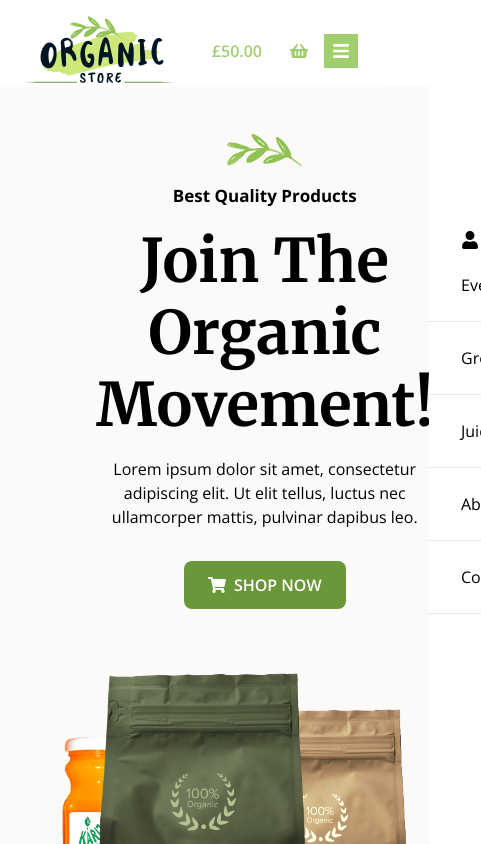
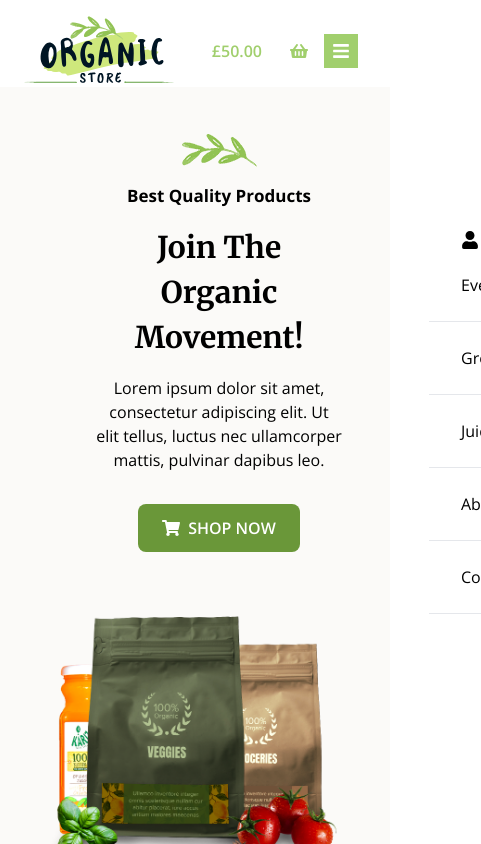
Before and after one commit to samdahboss/OrganicFoodSite, a React (Vite) app: page / in a window 390 px wide. Shown: the top 844 px of the page, 481 px wide, since content can reach past the window. Built offline with nearby package versions, Linux system fonts and the light colour scheme.

Commit message:
Refactor Home component to use Hero component for improved responsiveness and layout

```diff
--- /dev/null
+++ b/src/components/Hero.jsx
@@ -0,0 +1,35 @@
+import { FaShoppingCart } from "react-icons/fa";
+export default function Hero() {
+  return (
+    <section className="flex hero lg:py-24 relative flex-col lg:flex-row px-12 container bg-[#FBFAF8]">
+        <div className="absolute bottom-0 right-0 w-80 hidden lg:block">
+            <img src="/leaves-free-img.png" className="z-0"/>
+            <div className="absolute bottom-0 right-0 bg-[#FBFAF8] opacity-50 z-20 w-full h-full"></div>
+        </div>
+        <div className="hero lg:w-1/2 hidden lg:block z-20">
+          <img src="/organic-products-hero.png" alt="hero" />
+        </div>
+        <div className="lg:w-1/2 items-center text-center lg:text-left lg:items-start flex flex-col gap-4 pl-12 py-12 z-20">
+          <div>
+            <img src="/logo-leaf-new.png" alt="logo" />
+          </div>
+          <h5 className="text-[17px] font-bold">Best Quality Products</h5>
+          <h1 className="lg:text-6xl text-[30px] lg:leading-[72px] font-merriweather font-bold">
+            Join The Organic Movement!
+          </h1>
+          <p>
+            Lorem ipsum dolor sit amet, consectetur adipiscing elit. Ut elit
+            tellus, luctus nec ullamcorper mattis, pulvinar dapibus leo.
+          </p>
+          <div className="py-4">
+            <button className="bg-darkGreenColor hover:bg-greenColor text-white flex gap-2 z-40 items-center py-3 px-6 rounded-lg font-semibold">
+              <FaShoppingCart size={18}/> SHOP NOW
+            </button>
+          </div>
+        </div>
+        <div className="hero lg:w-1/2 lg:hidden z-20">
+          <img src="/organic-products-hero.png" alt="hero" className="w-full" />
+        </div>
+      </section>
+  )
+}
--- a/src/pages/Home.jsx
+++ b/src/pages/Home.jsx
@@ -1,37 +1,8 @@
-import { FaShoppingCart } from "react-icons/fa";
+import Hero from "../components/Hero";
 export default function Home() {
   return (
     <div className=" mx-auto">
-      <section className="flex hero lg:py-36 relative flex-col lg:flex-row px-12 container bg-[#FBFAF8]">
-        <div className="absolute bottom-0 right-0 w-80 hidden lg:block">
-            <img src="/leaves-free-img.png" className="z-0"/>
-            <div className="absolute bottom-0 right-0 bg-[#FBFAF8] opacity-50 z-20 w-full h-full"></div>
-        </div>
-        <div className="hero lg:w-1/2 hidden lg:block z-20">
-          <img src="/organic-products-hero.png" alt="hero" />
-        </div>
-        <div className="lg:w-1/2 items-center text-center lg:text-left lg:items-start flex flex-col gap-4 pl-12 py-12 z-20">
-          <div>
-            <img src="/logo-leaf-new.png" alt="logo" />
-          </div>
-          <h5 className="text-[17px] font-bold">Best Quality Products</h5>
-          <h1 className="text-6xl leading-[72px] font-merriweather font-bold">
-            Join The Organic Movement!
-          </h1>
-          <p>
-            Lorem ipsum dolor sit amet, consectetur adipiscing elit. Ut elit
-            tellus, luctus nec ullamcorper mattis, pulvinar dapibus leo.
-          </p>
-          <div className="py-4">
-            <button className="bg-darkGreenColor hover:bg-greenColor text-white flex gap-2 z-40 items-center py-3 px-6 rounded-lg font-semibold">
-              <FaShoppingCart size={18}/> SHOP NOW
-            </button>
-          </div>
-        </div>
-        <div className="hero lg:w-1/2 lg:hidden z-20">
-          <img src="/organic-products-hero.png" alt="hero" />
-        </div>
-      </section>
+      <Hero />
     </div>
   );
 }
```
